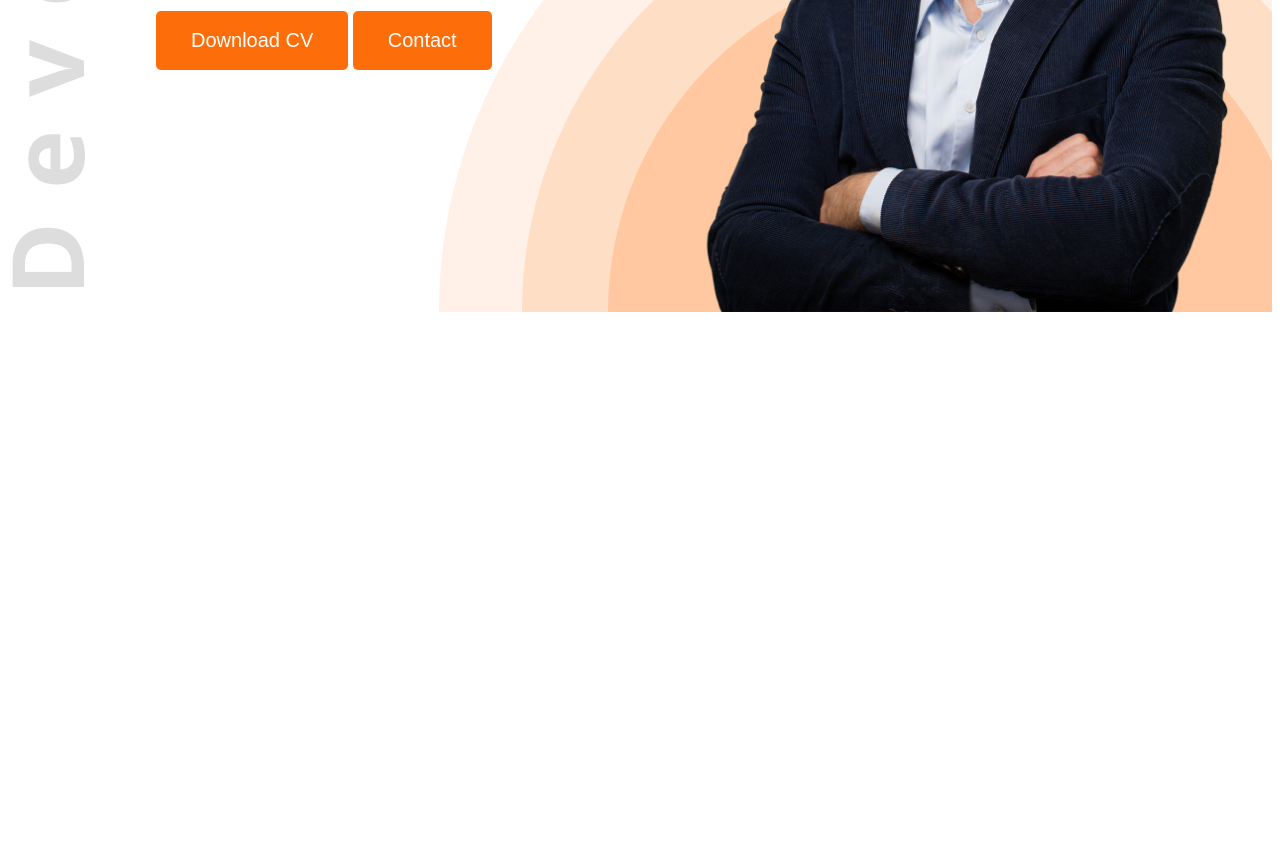
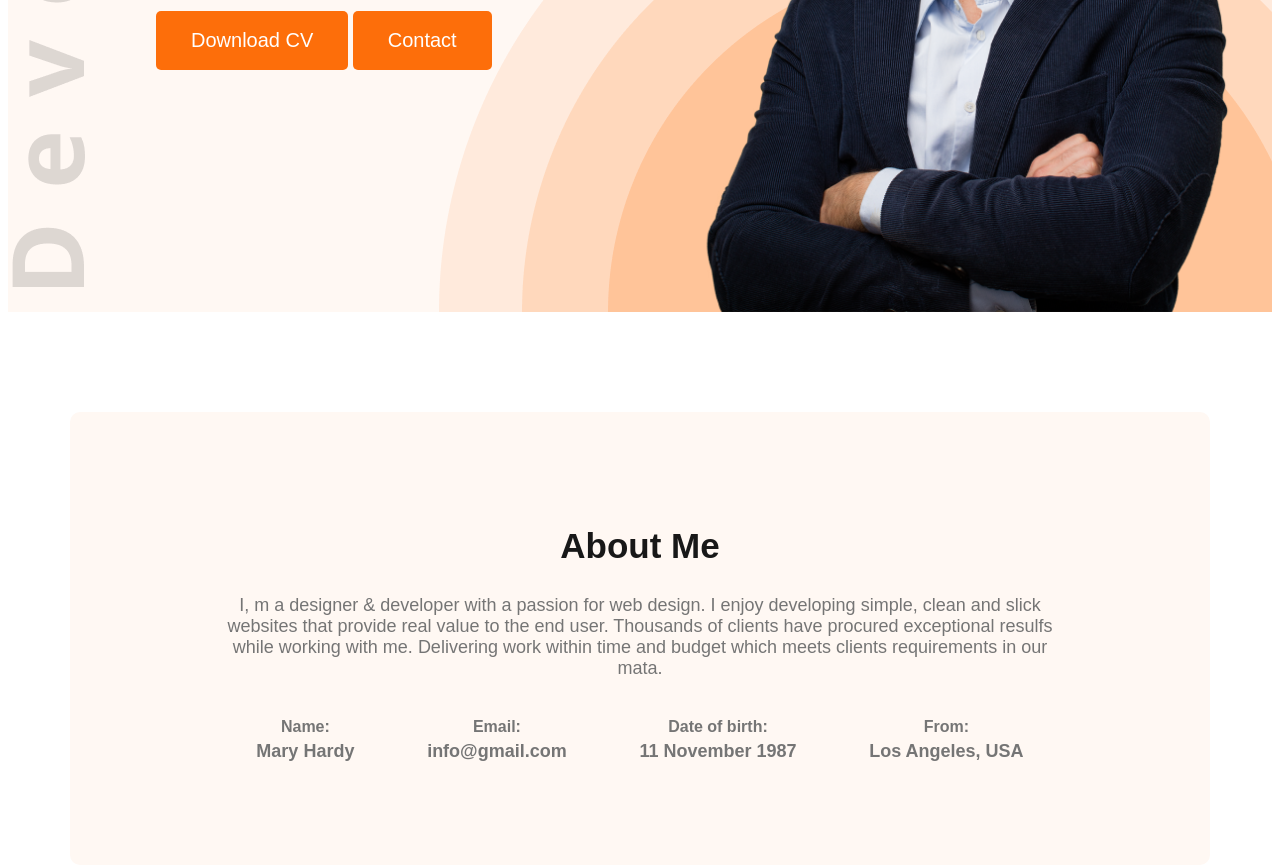
Before and after one commit to pappudatta/portfolio-info, a plain HTML site: page index.html in a window 1280 px wide. Shown: the part 508-1376 px from the top of the page. Before the commit the page ends 828 px from the top, so only its background shows below. Drawn offline with Linux system fonts and the light colour scheme.

Commit message:
about part completed

```diff
--- a/index.html
+++ b/index.html
@@ -10,7 +10,7 @@
     <link rel="stylesheet" href="styles/styles.css">
 </head>
 <body>
-    <header class="header">
+    <header class="header secondary-bg">
         <!-- nav section -->
          <!-- <div class="vertical-text">Developer</div> -->
         <nav>
@@ -35,7 +35,31 @@
             <img class="profile-picture" src="images/hardy.png" alt="">
         </div>
     </header>
-    <main></main>
+    <main>
+        <!-- about us section -->
+         <section class="about secondary-bg">
+            <h2 class="section-title">About Me</h2>
+            <p class="section-description">I, m a designer & developer with a passion for web design. I enjoy developing simple, clean and slick websites that provide real value to the end user. Thousands of clients have procured exceptional resulfs while working with me. Delivering work within time and budget which meets clients requirements in our mata.</p>
+            <div class="about-info-container">
+                <div class="about-info">
+                    <h4 class="info-title">Name:</h4>
+                    <p class="info-description">Mary Hardy</p>
+                </div>
+                <div class="about-info">
+                    <h4 class="info-title">Email:</h4>
+                    <p class="info-description">info@gmail.com</p>
+                </div>
+                <div class="about-info">
+                    <h4 class="info-title">Date of birth:</h4>
+                    <p class="info-description">11 November 1987</p>
+                </div>
+                <div class="about-info">
+                    <h4 class="info-title">From:</h4>
+                    <p class="info-description">Los Angeles, USA</p>
+                </div>
+            </div>
+         </section>
+    </main>
     <footer></footer>
 </body>
 </html>
--- a/styles/styles.css
+++ b/styles/styles.css
@@ -27,7 +27,19 @@ body{
 .btn-parimary:hover{
  background-color: rgb(29, 130, 130);
 }
-
+.section-title{
+    font-size: 35px;
+    font-weight: 700px;
+    color: rgb(24, 24, 24);
+}
+.section-description{
+    font-size: 18px;
+    font-weight: 400px;
+    color: rgb(117, 117, 117);
+}
+.secondary-bg{
+    background-color: #FFF8F3;
+}
 /* Nav styles */
 nav ul{
     display: flex;
@@ -55,6 +67,11 @@ nav li a{
     background-image: url(../images/developer.png), url(../images/header_bg.png);
     background-repeat: no-repeat;
     background-position: left center, bottom right;
+}
+/* main styles */
+main{
+    max-width: 1140px;
+    margin: 0 auto;
 }
 /* banner styles */
 .banner{
@@ -85,3 +102,28 @@ nav li a{
     height: 670px;
     padding-bottom: 0px;
 }
+/* section about us */
+.about{
+    border-radius: 10px;
+    padding: 85px 150px;
+    text-align: center;
+    margin-top: 100px;
+}
+.about-info-container{
+    display: flex;
+    justify-content: space-around;
+}
+.about-info{
+    /* text-align: center; */
+}
+.info-title{
+    font-weight: 400px;
+    color: rgb(117, 117, 117);
+    margin-bottom: 0px;
+}
+.info-description{
+    font-size: 18px;
+    font-weight: bold;
+    color:rgb(117, 117, 117);
+    margin-top: 5px;
+}
```
